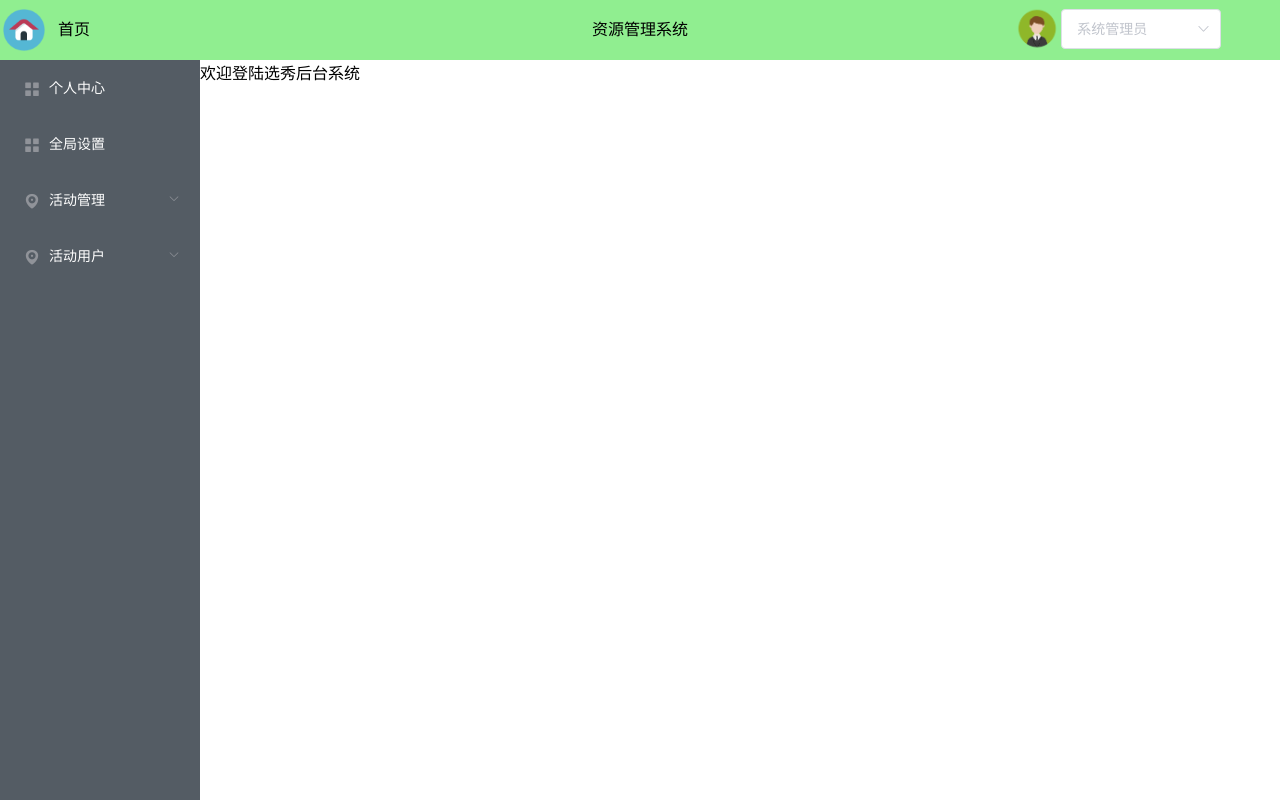
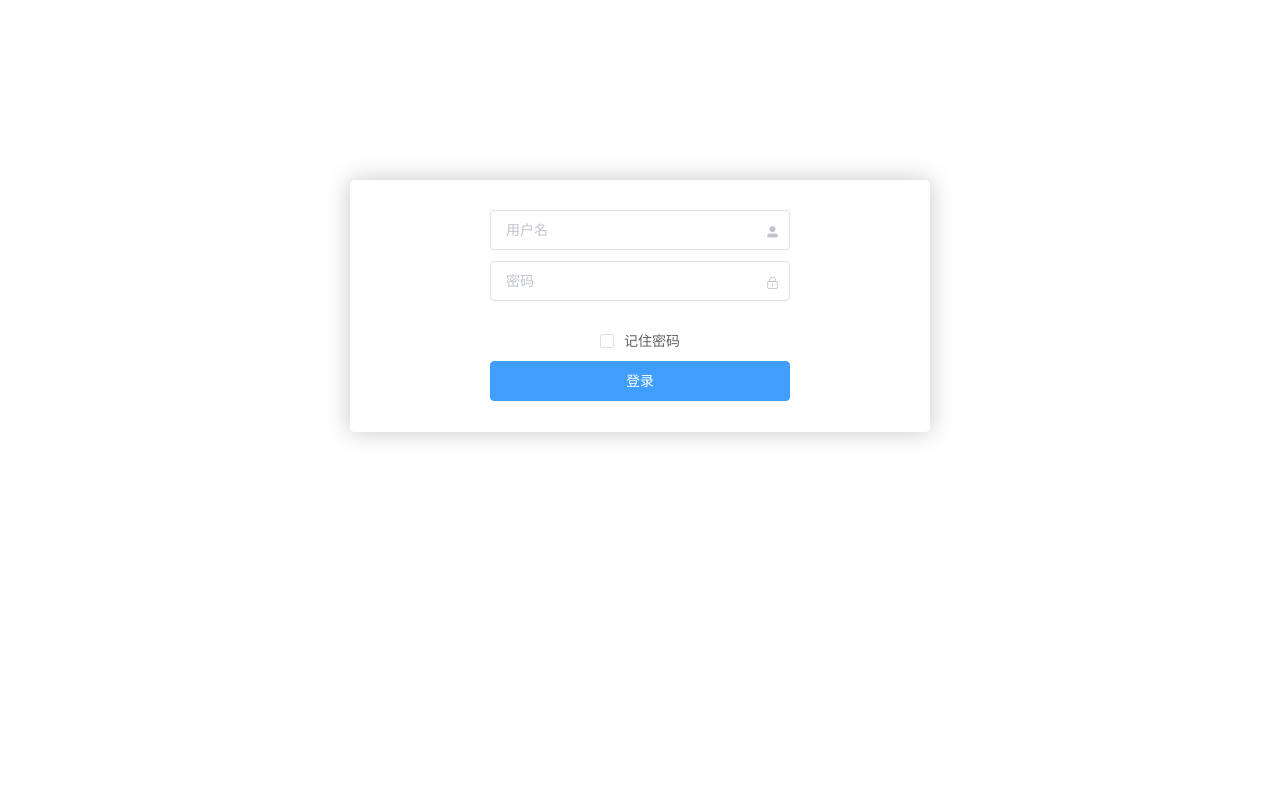
Before and after one commit to shuhh9527/windshadow, a Vue app: page /#/dashboard in a window 1280 px wide. Built offline with nearby package versions, Linux system fonts and the light colour scheme.

Commit message:
增加登录界面

```diff
--- a/src/router/index.js
+++ b/src/router/index.js
@@ -9,18 +9,20 @@ import listactivity from '@/views/activityManage/list_activity'
 import addactive from '@/views/activityManage/addactive'
 import lookactive from '@/views/activityManage/lookactive'
 import user_activity from '@/views/user_activity'
+import login from '@/views/login/index'
 // import From from '@/views/form'
 
 Vue.use(Router)
 
 export default new Router({
+  mode: 'history',
   routes: [
-    // {
-    //   path: '/',
-    //   name: 'layout',
-    //   component: Layout,
-    //   children: []
-    // },
+    {
+      path: '/',
+      name: 'login',
+      component: login,
+      children: []
+    },
     {
       path: '/abc',
       name: 'abc',
--- /dev/null
+++ b/src/views/login/index.vue
@@ -0,0 +1,99 @@
+<template>
+  <div class="login-container">
+    <el-form
+      :model="ruleForm"
+      status-icon
+      :rules="rules"
+      ref="ruleForm"
+      label-position="left"
+      label-width="0px"
+      class="loginPge"
+    >
+      <el-form-item prop="username" class="usernameBox">
+        <el-input type="text" placeholder="用户名" v-model="form.username" autocomplete="off" suffix-icon="el-icon-user-solid"></el-input>
+      </el-form-item>
+      <el-form-item prop="password" class="passwordBox">
+        <el-input type="password" placeholder="密码" v-model="form.password" autocomplete="off" suffix-icon="el-icon-lock"></el-input>
+      </el-form-item>
+      <el-checkbox v-model="checked" class="rememberme">记住密码</el-checkbox>
+      <el-form-item class="toLogin">
+        <el-button type="primary" @click="submit">登录</el-button>
+      </el-form-item>
+    </el-form>
+  </div>
+</template>
+<style lang="scss" scoped>
+.login-container {
+  width: 100%;
+  height: 100%;
+  .loginPge {
+    width: 580px;
+    margin: 180px auto;
+    border-radius: 5px;
+    box-shadow: 0 0 25px #cac6c6;
+    padding:30px 0
+  }
+  .el-form-item {
+    margin-bottom: 0;
+}
+  .usernameBox {
+    width: 300px;
+    margin: 0 auto;
+  }
+  .passwordBox {
+    width: 300px;
+    margin: 0 auto;
+    margin-top:10px
+  }
+  .rememberme{
+    text-align: center;
+    display: block;
+    width: 200px;
+    margin: 0 auto;
+    margin-top:30px;
+  }
+  .toLogin{
+    text-align: center;
+    padding: 10px 0 0;
+      .el-button{
+      width: 300px
+  }
+  }
+
+}
+</style>>
+<script>
+export default {
+  data() {
+    return {
+      form:{
+      username: "",
+      password: ""
+      },
+    checked:false
+    };
+  },
+  mounted(){
+    var user = JSON.parse(localStorage.getItem("userInfo"))
+    if(user){
+      this.form.username=user.username
+      this.form.password=user.password
+    }
+  },
+  methods:{
+    submit(){
+      if(this.form.username==""&&this.form.password==""){
+        this.$message.error("账号或密码不能为空")
+      }else if(this.form.username=="admin"&&this.form.password=="123"){
+      this.$router.push("/abc")
+      if(this.checked){
+        var obj={"username":this.form.username,"password":this.form.password}
+        localStorage.setItem("userInfo",JSON.stringify(obj))
+      }
+    }else{
+      this.$message.error("账号或密码不正确")
+    }
+    }
+  }
+};
+</script>
```
